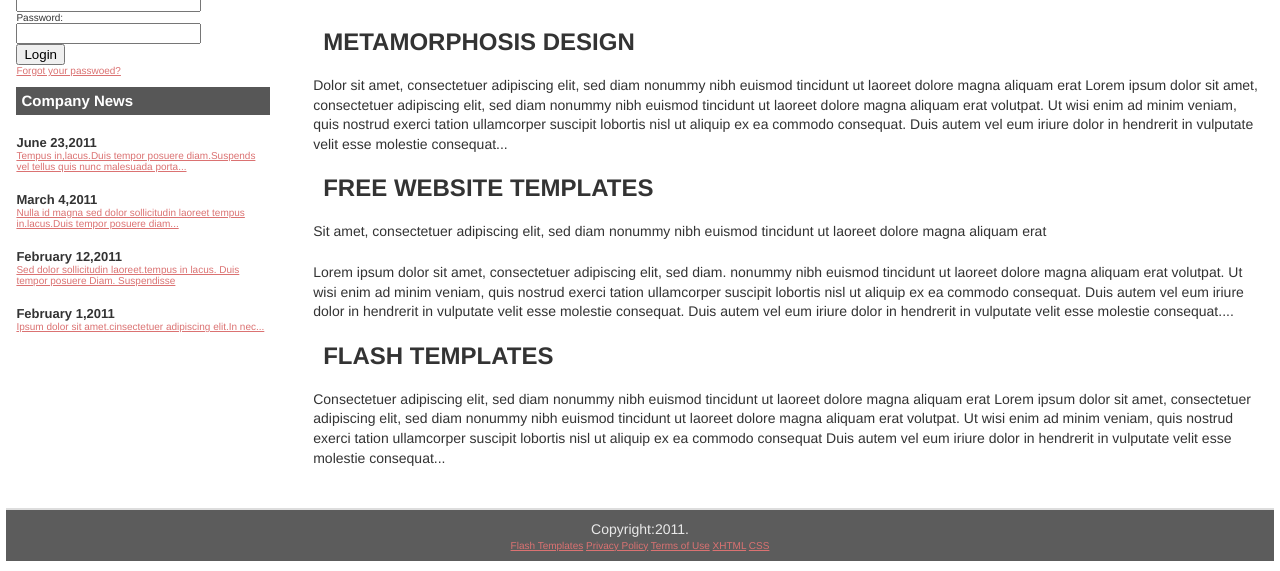
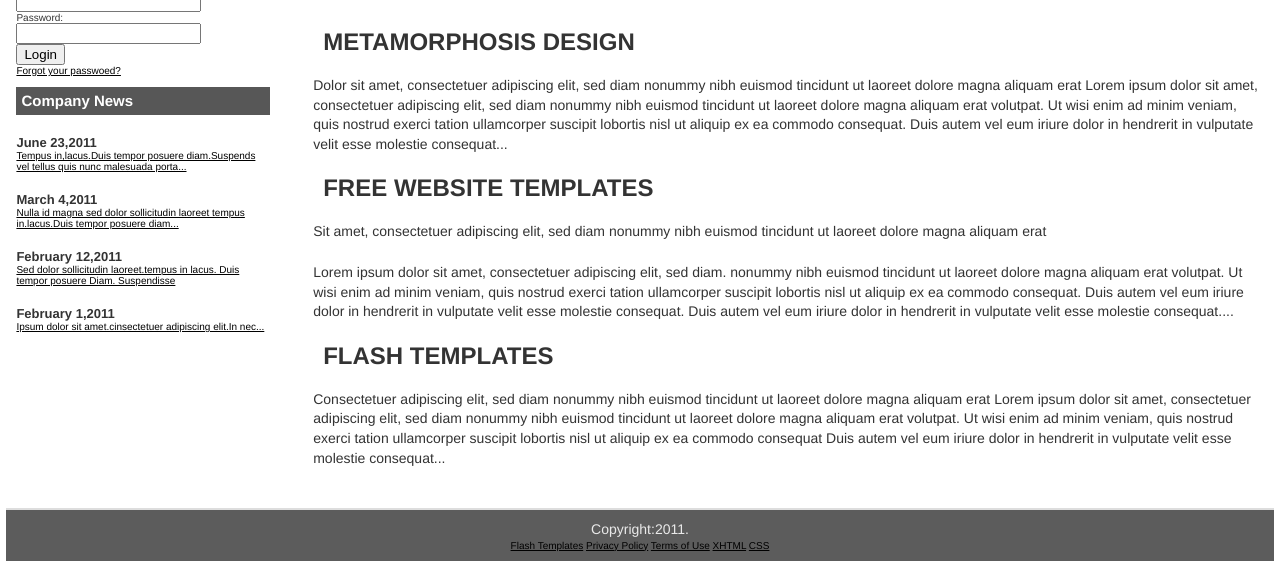
Before and after one commit to muyuechian/2021, a plain HTML site: page index.html in a window 1280 px wide. Shown: the part 229-800 px from the top of the page. Drawn offline with Linux system fonts and the light colour scheme.

Commit message:
Update style.css

```diff
--- a/css/style.css
+++ b/css/style.css
@@ -58,7 +58,7 @@ ul {
 }
 
 a:link {
-	color: rgb(219, 114, 114);
+	color: rgb(0, 0, 0);
 	background: rgba(0, 0, 0, 0);
 }
 a:visited {
```
